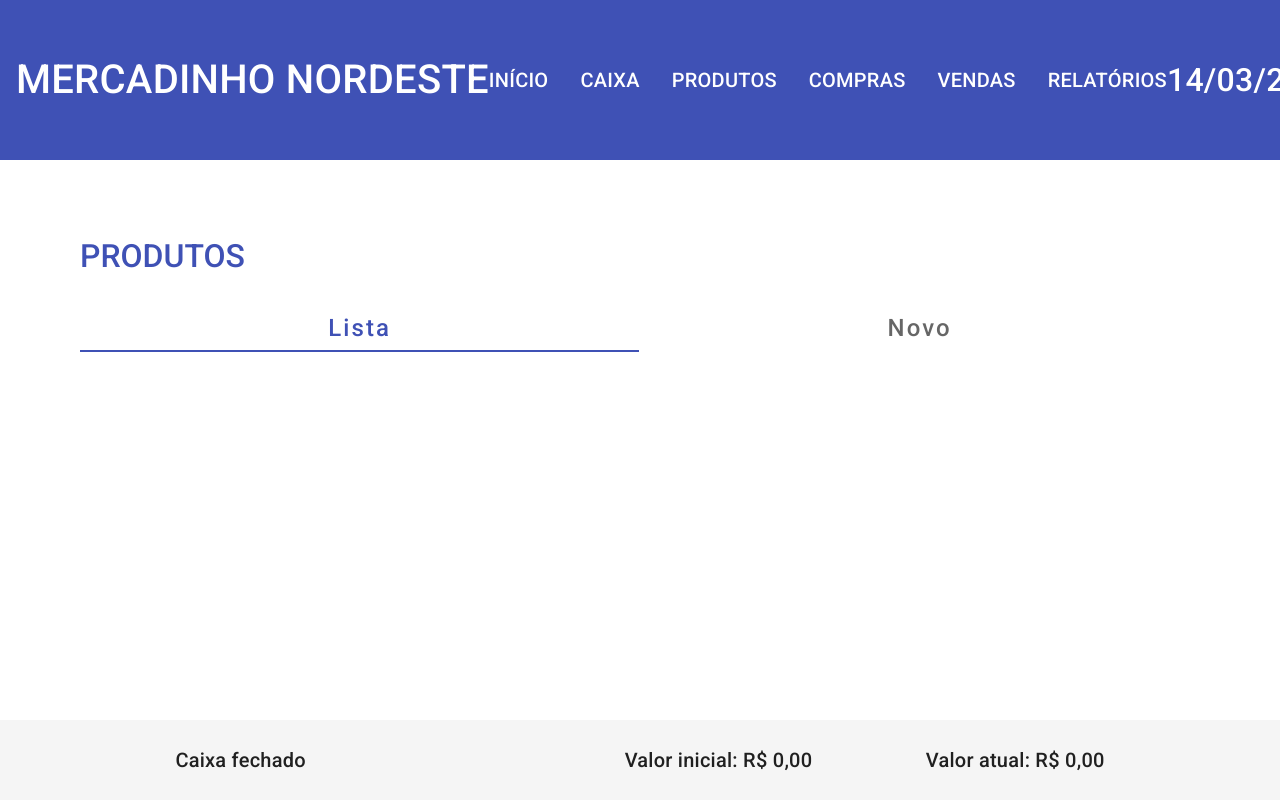
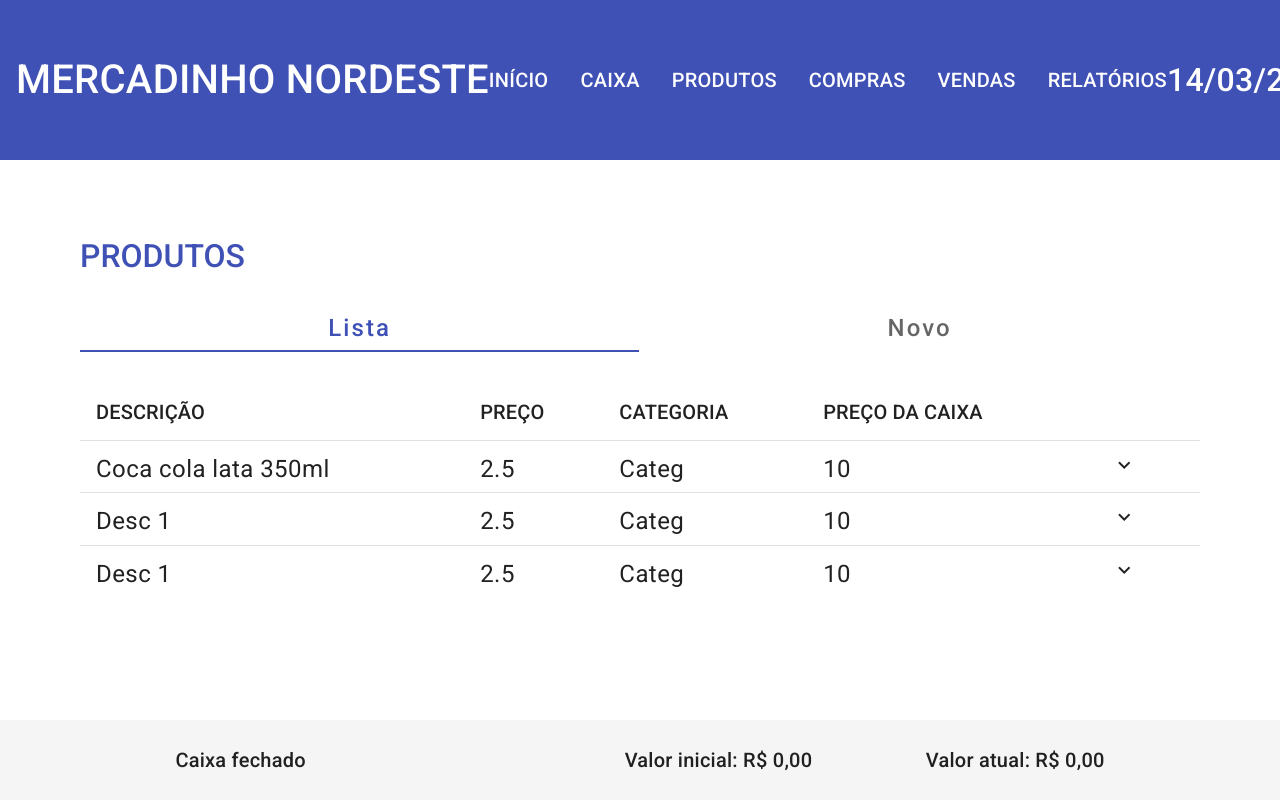
Before and after one commit to marcosdinei/mercadinho-nordeste-frontend, an Angular app: page /produtos in a window 1280 px wide. Built offline with nearby package versions, Linux system fonts and the light colour scheme.

Commit message:
feat: abstract list for general entitys

```diff
--- a/src/app/home/home.module.ts
+++ b/src/app/home/home.module.ts
@@ -5,6 +5,7 @@ import { RouterModule } from '@angular/router';
 
 import { FooterComponent } from '../shared/components/footer/footer.component';
 import { HeaderComponent } from '../shared/components/header/header.component';
+import { ListComponent } from '../shared/components/list/list.component';
 import { HomeComponent } from './home.component';
 import { ProductsComponent } from './products/products.component';
 
@@ -20,6 +21,7 @@ import { ProductsComponent } from './products/products.component';
     RouterModule,
     HeaderComponent,
     FooterComponent,
+    ListComponent,
     MatTabsModule
   ]
 })
--- a/src/app/home/products/products.component.html
+++ b/src/app/home/products/products.component.html
@@ -2,7 +2,9 @@
 
 <mat-tab-group dynamicHeight>
   <mat-tab labelClass="tab-label" label="Lista">
+    <app-list [dataSource]="products" [columns]="columns">
 
+    </app-list>
   </mat-tab>
   <mat-tab labelClass="tab-label" label="Novo">
 
--- a/src/app/home/products/products.component.scss
+++ b/src/app/home/products/products.component.scss
@@ -1,5 +1,6 @@
-:host ::ng-deep{
+:host ::ng-deep {
   .tab-label {
     font-size: 1.5rem;
+    margin-bottom: 2rem;
   }
 }
--- a/src/app/home/products/products.component.ts
+++ b/src/app/home/products/products.component.ts
@@ -6,5 +6,43 @@ import { Component } from '@angular/core';
   styleUrls: ['./products.component.scss']
 })
 export class ProductsComponent {
+  columns = [
+    {
+      attribute: 'description',
+      name: "Descrição"
+    },
+    {
+      attribute: 'price',
+      name: "Preço"
+    },
+    {
+      attribute: 'category',
+      name: "Categoria"
+    },
+    {
+      attribute: 'box',
+      name: "Preço da caixa"
+    }
+  ];
 
+  products = [
+    {
+      description: 'Coca cola lata 350ml',
+      price: 2.5,
+      category: 'Categ',
+      box: 10
+    },
+    {
+      description: 'Desc 1',
+      price: 2.5,
+      category: 'Categ',
+      box: 10
+    },
+    {
+      description: 'Desc 1',
+      price: 2.5,
+      category: 'Categ',
+      box: 10
+    }
+  ];
 }
--- /dev/null
+++ b/src/app/shared/components/list/list.component.html
@@ -0,0 +1,41 @@
+<div class="shadow">
+  <table mat-table multiTemplateDataRows [dataSource]="dataSource">
+
+    <ng-container *ngFor="let column of columns" [matColumnDef]="column.attribute">
+      <th mat-header-cell *matHeaderCellDef>{{ column.name }}</th>
+      <td mat-cell *matCellDef="let element">{{ element[column.attribute] }}</td>
+    </ng-container>
+
+    <ng-container matColumnDef="expand">
+      <th mat-header-cell *matHeaderCellDef aria-label="ações do elemento"></th>
+      <td mat-cell *matCellDef="let element">
+        <button
+          mat-icon-button aria-label="ver detalhes"
+          (click)="(expandedElement = expandedElement === element ? null : element); $event.stopPropagation()"
+        >
+          <mat-icon *ngIf="expandedElement !== element">keyboard_arrow_down</mat-icon>
+          <mat-icon *ngIf="expandedElement === element">keyboard_arrow_up</mat-icon>
+        </button>
+      </td>
+    </ng-container>
+
+    <ng-container matColumnDef="expandedDetail">
+      <td mat-cell *matCellDef="let element" [attr.colspan]="columnsWithExpand.length">
+        <div class="element-detail" [@detailExpand]="expandedElement == element ? 'expanded' : 'collapsed'">
+
+          <ng-content select="expand-detail"></ng-content>
+
+        </div>
+      </td>
+    </ng-container>
+
+    <tr mat-header-row *matHeaderRowDef="attributes"></tr>
+    <tr mat-row *matRowDef="let element; columns: attributes;"
+        class="element-row"
+        [class.expanded-row]="expandedElement === element"
+        (click)="expandedElement = expandedElement === element ? null : element">
+    </tr>
+    <tr mat-row *matRowDef="let row; columns: ['expandedDetail']" class="detail-row"></tr>
+
+  </table>
+</div>
--- /dev/null
+++ b/src/app/shared/components/list/list.component.scss
@@ -0,0 +1,40 @@
+:host ::ng-deep {
+  th {
+    font-size: 1.25rem;
+    vertical-align: middle;
+    text-transform: uppercase;
+  }
+
+  td {
+    font-size: 1.5rem;
+  }
+}
+
+.shadow {
+  box-shadow: 0 5px 5px -3px #0003, 0 8px 10px 1px #00000024, 0 3px 14px 2px #0000001f;
+}
+
+table {
+  width: 100%;
+}
+
+tr.detail-row {
+  height: 0;
+}
+
+tr.element-row:not(.expanded-row):hover {
+  background: whitesmoke;
+}
+
+tr.element-row:not(.expanded-row):active {
+  background: #efefef;
+}
+
+.element-row td {
+  border-bottom-width: 0;
+}
+
+.element-detail {
+  overflow: hidden;
+  display: flex;
+}
--- /dev/null
+++ b/src/app/shared/components/list/list.component.ts
@@ -0,0 +1,43 @@
+import { animate, state, style, transition, trigger } from '@angular/animations';
+import { CommonModule } from '@angular/common';
+import { Component, Input } from '@angular/core';
+import { MatButtonModule } from '@angular/material/button';
+import { MatIconModule } from '@angular/material/icon';
+import { MatTableModule } from '@angular/material/table';
+
+@Component({
+  selector: 'app-list',
+  templateUrl: './list.component.html',
+  styleUrls: ['./list.component.scss'],
+  standalone: true,
+  imports: [
+    CommonModule,
+    MatTableModule,
+    MatButtonModule,
+    MatIconModule
+  ],
+  animations: [
+    trigger('detailExpand', [
+      state('collapsed', style({height: '0px', minHeight: '0'})),
+      state('expanded', style({height: '*'})),
+      transition('expanded <=> collapsed', animate('225ms cubic-bezier(0.4, 0.0, 0.2, 1)')),
+    ]),
+  ]
+})
+export class ListComponent {
+  @Input() dataSource!: any[];
+  @Input() columns!: Column[];
+  columnsWithExpand!: Column[];
+  attributes: string[] = [];
+  expandedElement!: any;
+
+  ngOnInit(): void {
+    this.columnsWithExpand = [...this.columns, {attribute:'expand', name: ''}];
+    this.columnsWithExpand.forEach(el => this.attributes.push(el.attribute));
+  }
+}
+
+interface Column {
+  attribute: string,
+  name: string
+}
```
Also changed, not shown: 1 other file (tests, documents, lock files or other folders).
